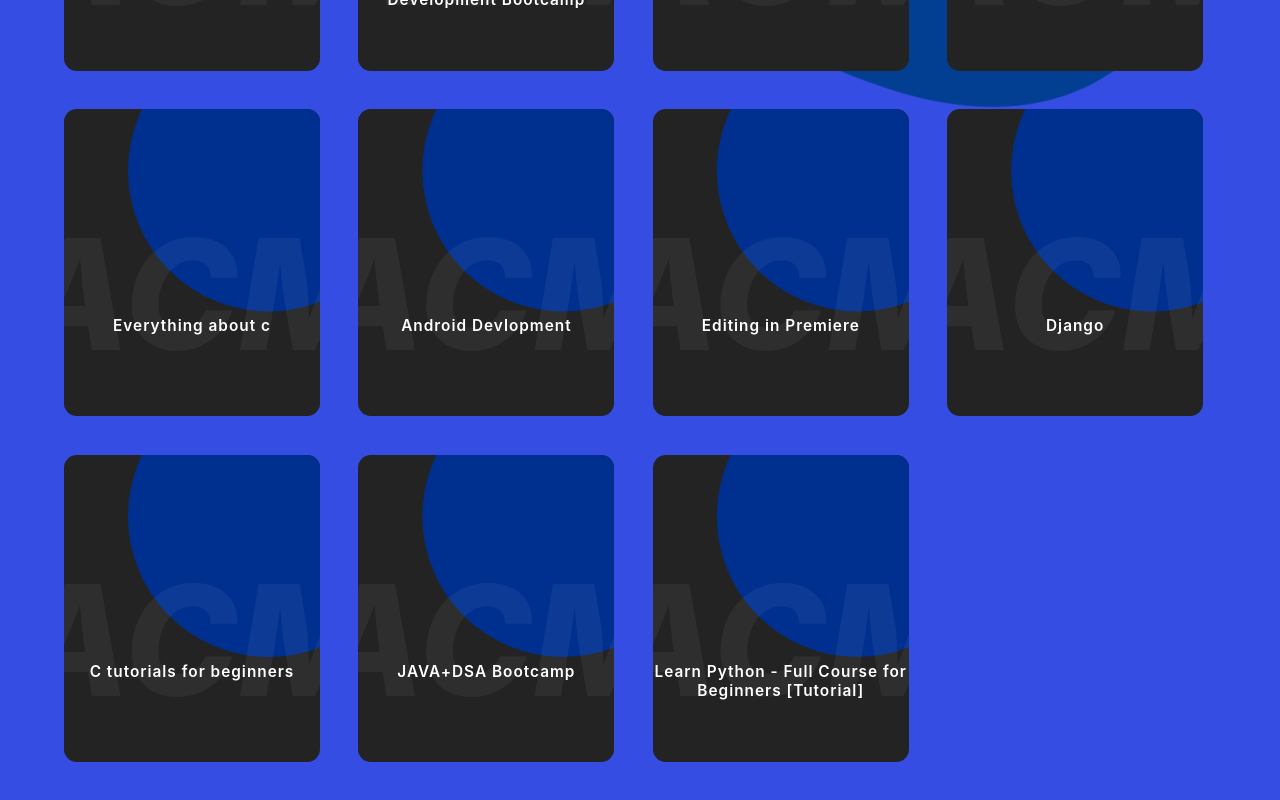
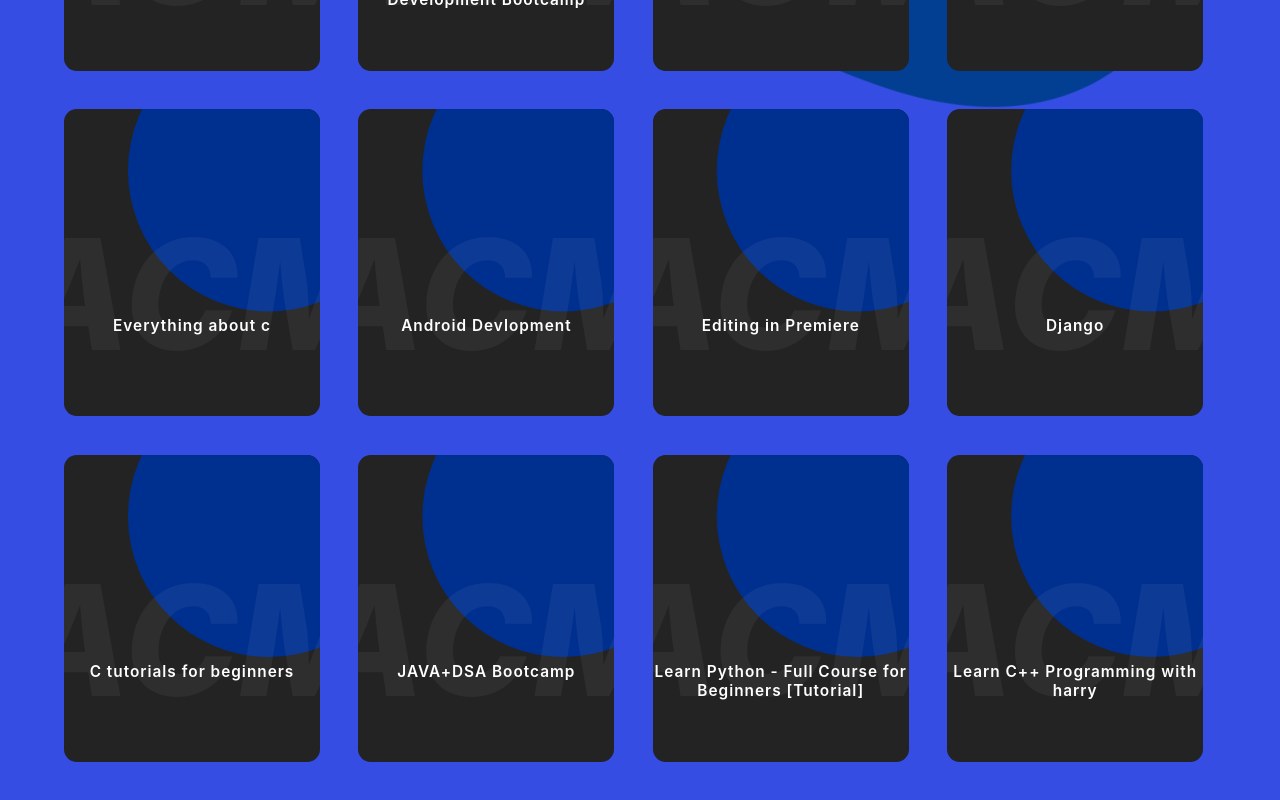
Before and after one commit to ACM-JUIT/Learning-Resources, a React (Create React App) app: page / in a window 1280 px wide. Shown: the part 946-1746 px from the top of the page. Built offline with nearby package versions, Linux system fonts and the light colour scheme.

Commit message:
nlink added

```diff
--- a/src/data.js
+++ b/src/data.js
@@ -74,4 +74,9 @@
       brief: "This beginner-friendly course will teach you the basics of Python programming.",
       link: "https://www.youtube.com/watch?v=rfscVS0vtbw&t=13720s&ab_channel=freeCodeCamp.org",
     },
+    {
+      courseName: "Learn C++ Programming with harry",
+      brief: " basic c++ ",
+      link: "https://www.youtube.com/watch?v=yGB9jhsEsr8",
+    },
   ];
```
